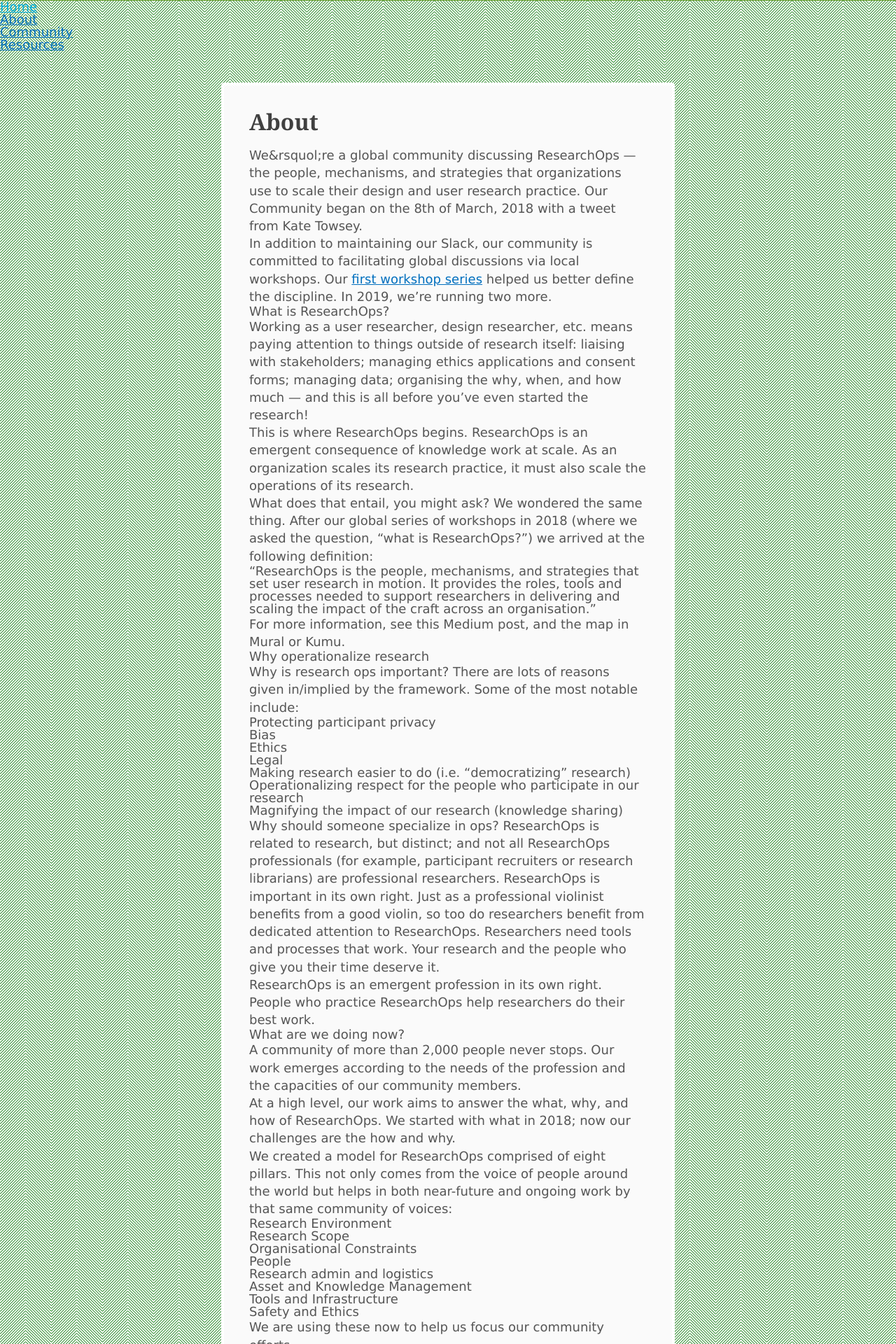
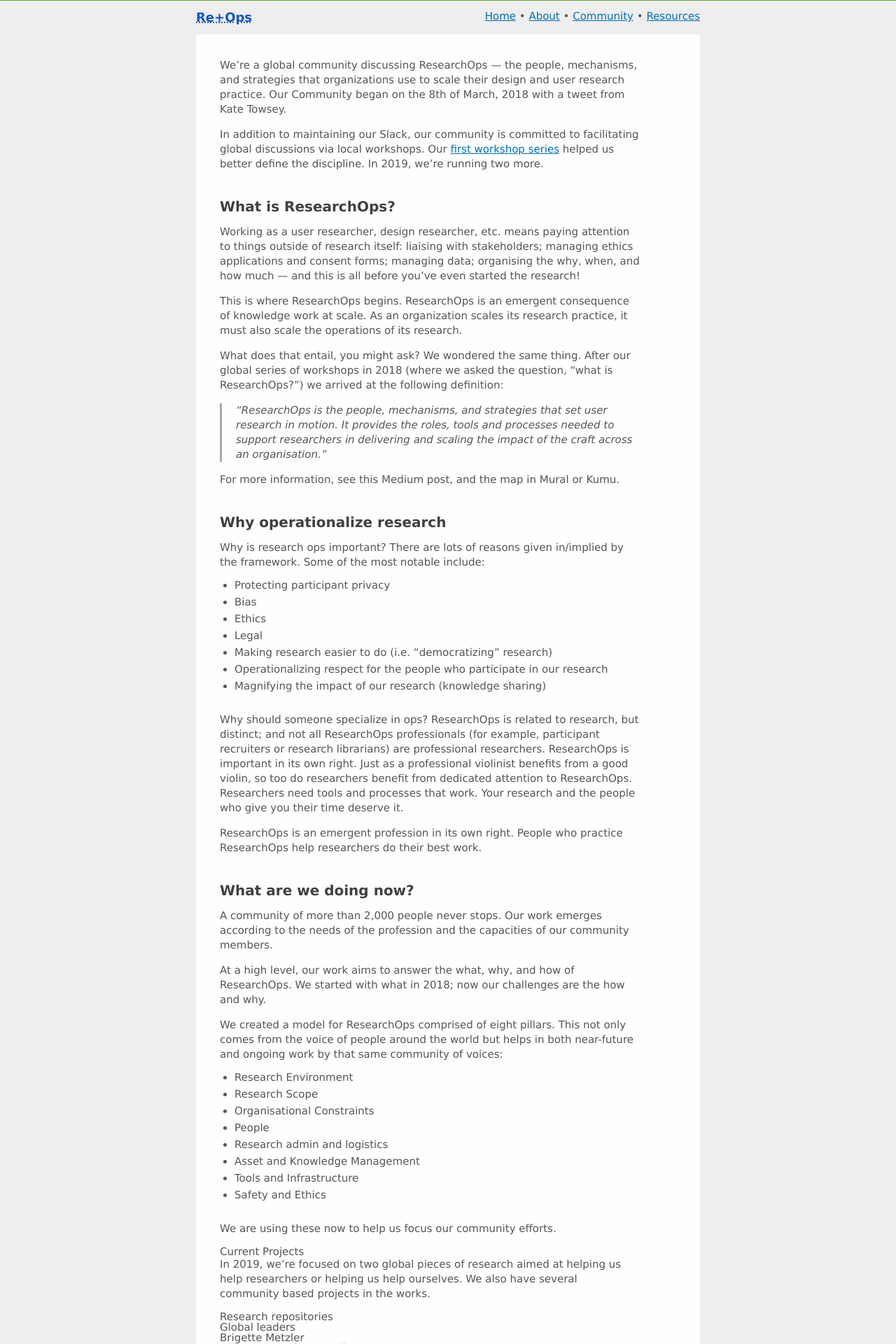
Before and after one commit to researchops/www, a Jekyll site: the page built from _pages/about.html, in a window 1280 px wide. Shown: the top 1920 px of the page at 70% size. Built offline with Jekyll 4.4.1, drawn with Linux system fonts in a browser that asks for light colours; nearby versions of some CDN libraries; some web fonts are replaced; library files that are not in the unit come from our copies.

Commit message:
Update styles

```diff
--- a/_includes/navigation.html
+++ b/_includes/navigation.html
@@ -1,10 +1,13 @@
-<header>
+<header class="header">
+  <div class="site-width">
+    <h1><abbr title="Research Operations Community">Re+Ops</abbr></h1>
     <nav>
-    <ol>
+      <ul>
         <li><a href="{{site.baseurl}}/">Home</a>
         <li><a href="{{site.baseurl}}/about">About</a>
         <li><a href="{{site.baseurl}}/community">Community</a>
         <li><a href="{{site.baseurl}}/resources">Resources</a>
-    </ol>
+      </ul>
     </nav>
+  </div>
 </header>
--- a/_pages/about.html
+++ b/_pages/about.html
@@ -15,9 +15,7 @@ excerpt: none
     {% include navigation.html %}
     <main id="main" role="main">
       <div class="wrapper">
-        <h1>About</h1>
-
-        <p>We&rsquol;re a global community discussing ResearchOps &mdash; the people, mechanisms, and strategies that organizations use to scale their design and user research practice. Our Community began on the 8th of March, 2018 with a tweet from Kate Towsey.</p>
+        <p>We&rsquo;re a global community discussing ResearchOps &mdash; the people, mechanisms, and strategies that organizations use to scale their design and user research practice. Our Community began on the 8th of March, 2018 with a tweet from Kate Towsey.</p>
         <p>In addition to maintaining our Slack, our community is committed to facilitating global discussions via local workshops. Our <a href="https://medium.com/researchops-community/researchops-community-a-series-of-global-workshops-d48058ece814">first workshop series</a> helped us better define the discipline. In 2019, we’re running two more.</p>
 
         <section id="what">
--- a/stylesheets/screen.css
+++ b/stylesheets/screen.css
@@ -1,3 +1,5 @@
+/* @override http://localhost:4000/stylesheets/screen.css */
+
 /* @override http://localhost:4000/stylesheets/screen.css */
 
 /* @override http://localhost:4000/stylesheets/screen.css */
@@ -53,18 +55,23 @@ a.slack:active{
 
 body{
 	font-family: museo-sans, Verdana, sans-serif;
-	font-size: 18px;
+	font-size: 15px;
 	font-weight: 400;
 	color: #555;
-	background: url(images/angles.png);
+	background: #eee;
 	border-top: 1px solid #679d2a;
 }
 
+.site-width{
+	max-width: 720px;
+	margin: 0 auto;
+}
+
 main{
-	background: #fafafa;
+	background: #fefefe;
 	width: 90%;
-	max-width: 36em;
-	margin: 5vh auto;
+	max-width: 720px;
+	margin: 1em auto;
 	padding: 2em;
 	border-radius: 0.25em;
 	  border: 4px solid #fff;
@@ -72,18 +79,96 @@ main{
 }
 
 
-h1{
+main h1,
+main h2{
   font-family: "source-serif-pro", georgia;
   font-weight: 700;
   font-size: 32px;
+  margin-top: 1em;
   margin-bottom: 0.6em;
   color: #404040;
   text-shadow: 0 1px white;
 }
 
+h1:first-of-type{ margin-top: 0; }
 
-p{
+main h1+p{
+	font-size: 18px;
+	line-height: 1.67em;
+	max-width: 32em;
+}
+
+main h2{
+  font-family: inherit;
+  font-weight: 600;
+  font-size: 20px;
+  margin-top: 2em;
+  margin-bottom: 0.8em;
+  color: #404040;
+  text-shadow: 0 1px white;
+}
+
+
+main p,
+main blockquote{
   line-height: 1.4em;
+  margin-bottom: 1em;
+  max-width: 40em;
+}
+
+main blockquote{
+	border-left: 3px solid #aaa;
+	padding-left: 20px;
+	font-style: italic;
+}
+
+main ul li{
+  list-style-type: disc;
+  margin-left: 1.4em;
+  margin-bottom: 0.6em;
+}
+
+main ul{
+	margin-bottom: 2em;
+}
+
+/* @end */
+
+/* @group header */
+
+.header{
+  padding-top: 1em;
+}
+
+.header li{
+	display: inline;
+}
+
+.header li::after{
+	content: "• ";
+}
+
+.header li:last-of-type::after{
+	content: "";
+}
+
+.header h1{
+	font-family: museo-sans, Verdana, sans-serif;
+	font-weight: 900;
+	font-size: 18px;
+	color: #1055cc;
+	float: left;
+}
+
+.header nav{
+	float: right;
+}
+
+.header::after{
+	content: "";
+	display: table;
+	clear: both;
+
 }
 
 /* @end */
```
Lines whose indentation alone changed are shown as unchanged.
